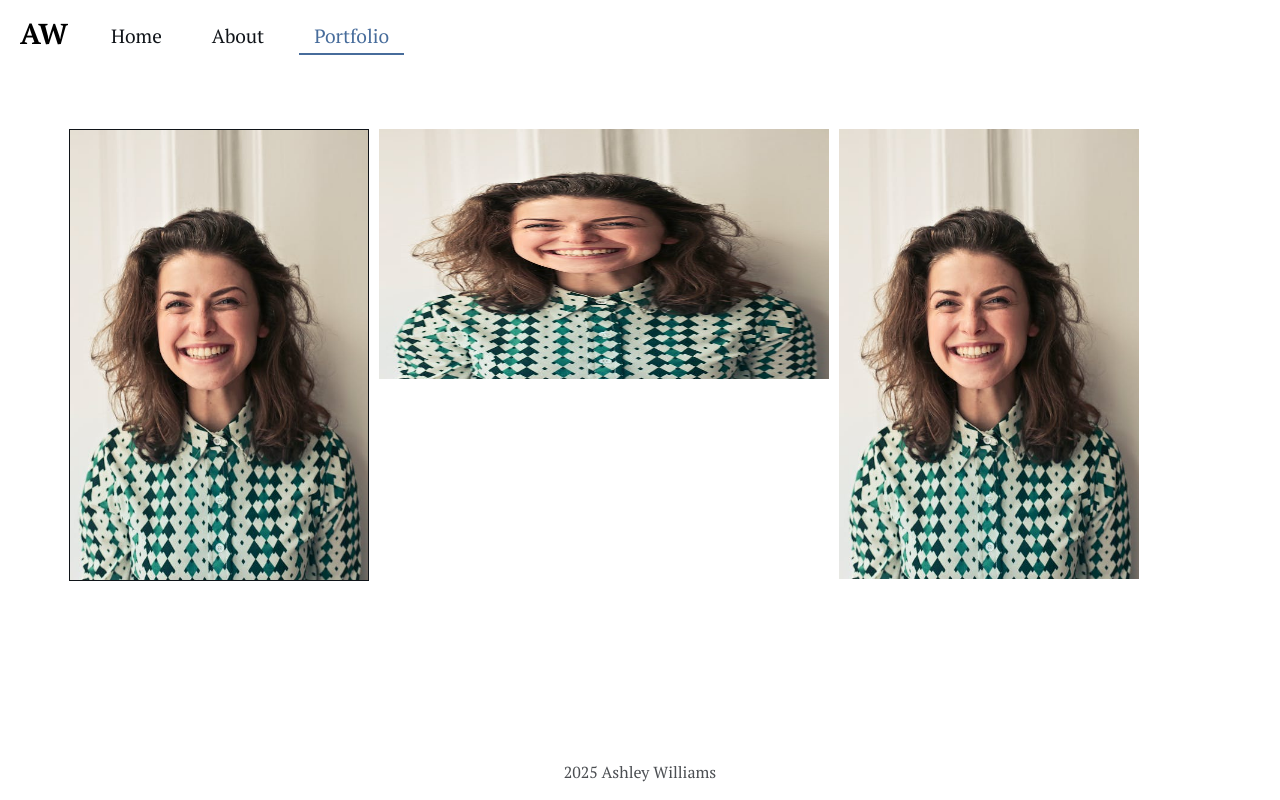
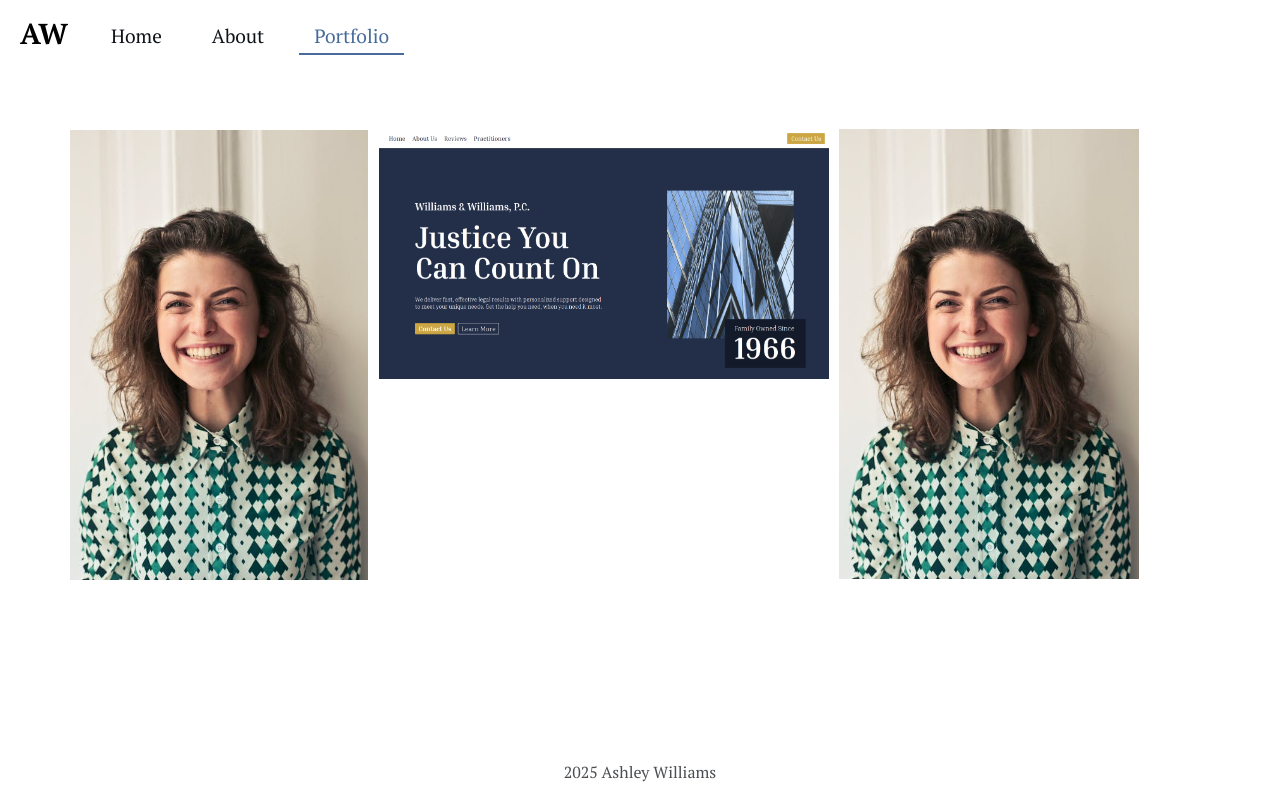
Before and after one commit to ash13y16/PortfolioProject, a React (Create React App) app: page / in a window 1280 px wide. Both pictures are taken after a click on the button "Portfolio". Built offline with nearby package versions, Linux system fonts and the light colour scheme.

Commit message:
Added WilliamsAndWilliams photo

```diff
--- a/src/components/AboutPage.js
+++ b/src/components/AboutPage.js
@@ -1,5 +1,5 @@
 import React, {useState} from "react";
-import iceImage from "../images/stockphotoExample.jpeg";
+import iceImage from "../images/lakePhoto.PNG";
 // import * as emailjs from "emailjs-com";
 
 function AboutPage() {
--- a/src/components/ProjectsPage.js
+++ b/src/components/ProjectsPage.js
@@ -1,7 +1,7 @@
 import React from "react";
 import stockPhoto from "../images/stockphotoExample.jpeg";
 import project1photo from "../images/stockphotoExample.jpeg";
-import project2photo from "../images/stockphotoExample.jpeg";
+import project2photo from "../images/WilliamsAndWilliams.png";
 
 function ProjectsPage() {
     return (
--- a/src/components/styles.css
+++ b/src/components/styles.css
@@ -314,7 +314,7 @@ h2 {
 }
 
 #project1 {
-    border: 1px solid var(--color4);
+    border: 1px solid var(--color1);
 }
 
 #project1:hover {
```
Also changed, not shown: src/images/WilliamsAndWilliams.png (added), 1 other file (tests, documents, lock files or other folders).
